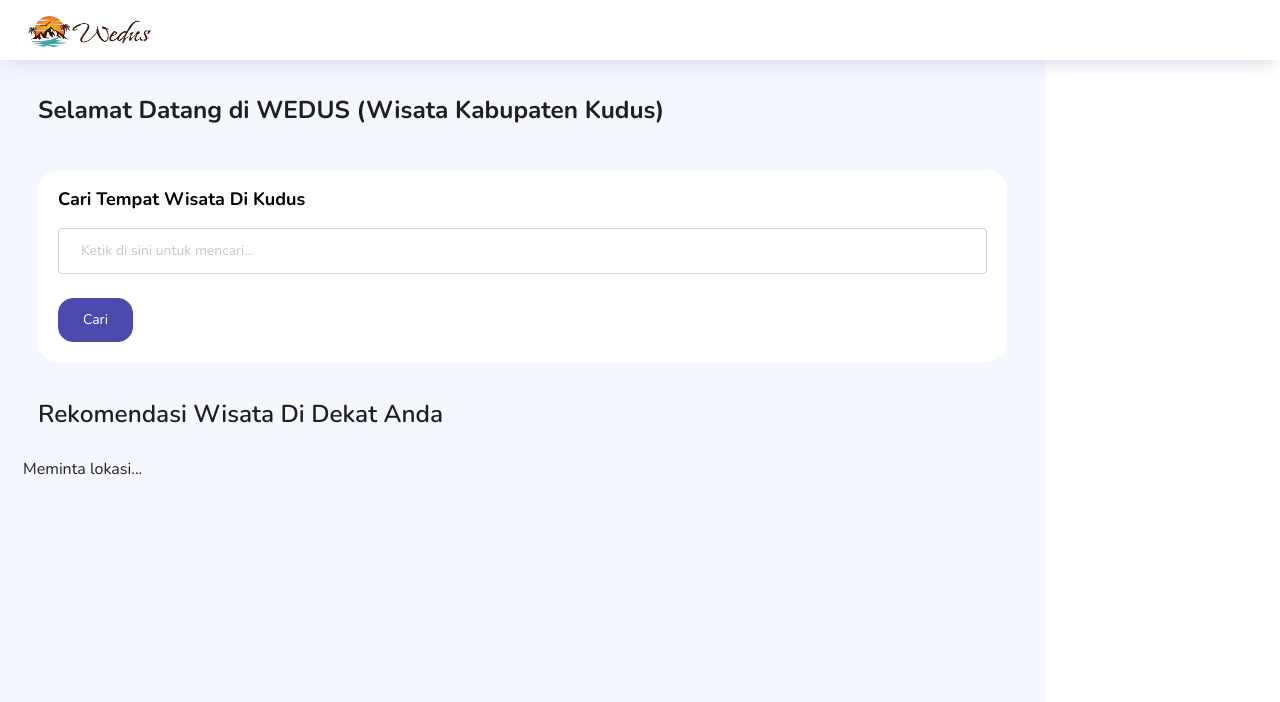
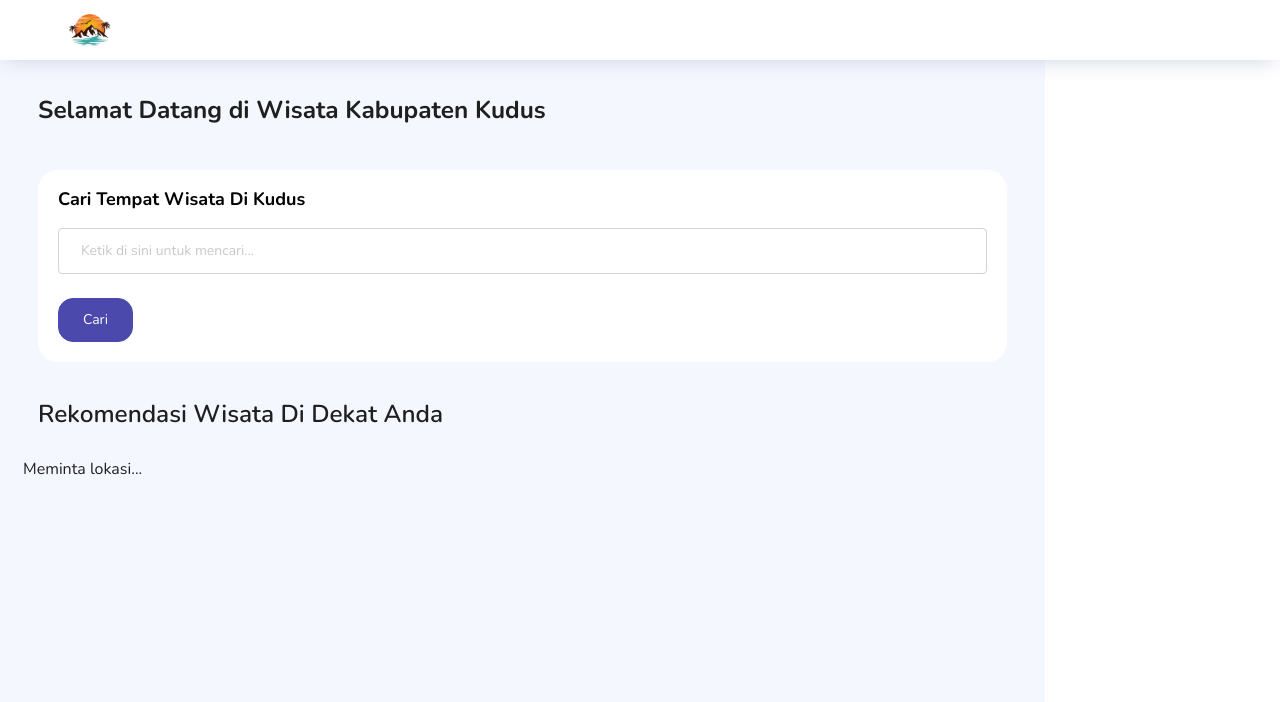
Before and after one commit to zuhdiali/maps-places-api-wedus, a PHP site: page / in a window 1280 px wide. Shown: the top 702 px of the page. Run offline with PHP 8.4, Linux system fonts and the light colour scheme; data that the repository does not hold is empty; style sheets or scripts are compiled from the project's sources.

Commit message:
update wedus dan logo

```diff
--- a/index.php
+++ b/index.php
@@ -75,7 +75,7 @@ $dotenv->load();
                         <div class="col-md-12 grid-margin">
                             <div class="row">
                                 <div class="col-12 col-xl-8 mb-4 mb-xl-0">
-                                    <h3 class="font-weight-bold">Selamat Datang di WEDUS (Wisata Kabupaten Kudus)</h3>
+                                    <h3 class="font-weight-bold">Selamat Datang di Wisata Kabupaten Kudus</h3>
                                     <!-- <h6 class="font-weight-normal mb-0">
                       Cari informasi tempat wisata di
                       <span class="text-primary">Kudus!</span>
```
Also changed, not shown: images/logo-1.png (deleted), images/logo.png.
